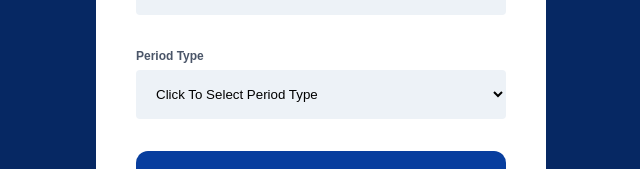
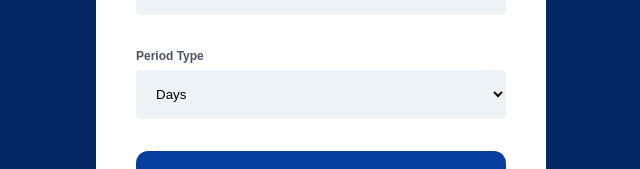
Before and after one commit to fisayo-DMG/covid19-estimator, a website: page index.html in a window 1280 px wide. Shown: the part 607-776 px from the top of the page, without its empty margins (319-959 px from the left). Drawn offline with Linux system fonts and the light colour scheme.

Commit message:
Update challenge 4

```diff
--- a/index.html
+++ b/index.html
@@ -70,7 +70,6 @@
           <div class="form-input">
             <label for="periodType">Period Type</label>
             <select name="periodType" id="periodType" data-period-type>
-              <option selected disabled>Click To Select Period Type</option>
               <option value="days">Days</option>
               <option value="weeks">Weeks</option>
               <option value="months">Months</option>
```
